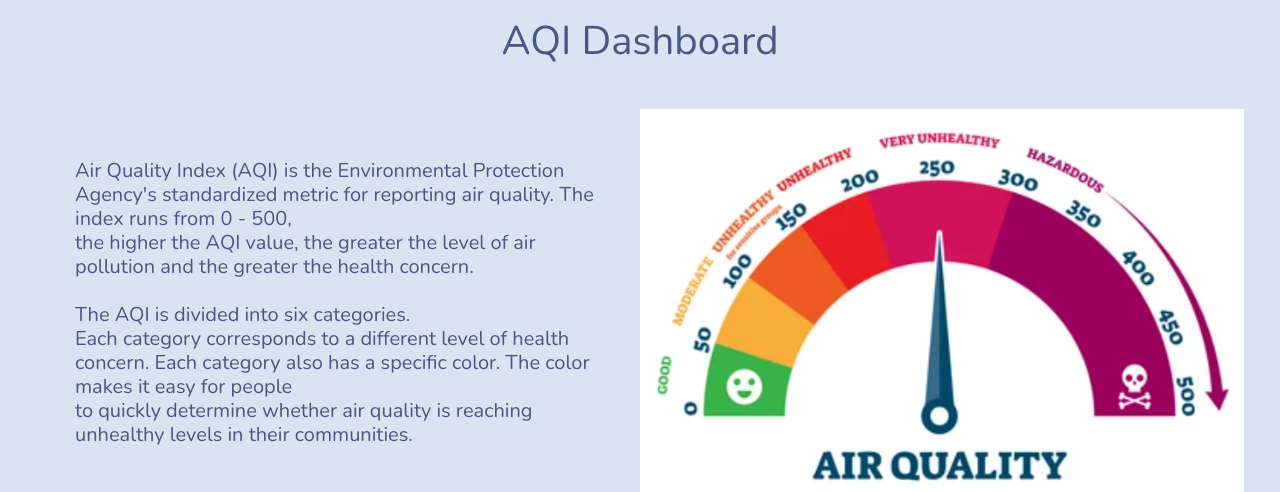
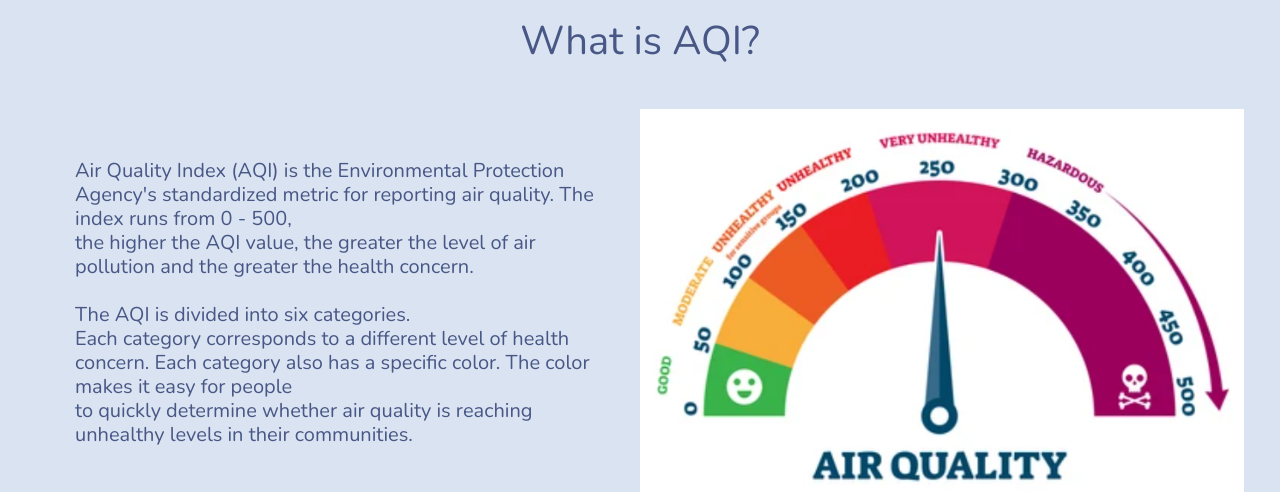
Before and after one commit to andrew-m-vick/project-3-group-08, a Flask app: page / in a window 1280 px wide. Shown: the part 57-549 px from the top of that part. Run offline with Flask 3, Linux system fonts and the light colour scheme; the page is wider than the window, and the part outside it is not shown; some libraries are stand-ins or nearby versions.

Commit message:
Update home.html

```diff
--- a/app/templates/home.html
+++ b/app/templates/home.html
@@ -42,7 +42,7 @@
     <div class="container-fluid">
         <div class="row">
             <div class="col-md-12 text-center">
-                <h1>AQI Dashboard</h1>
+                <h1>What is AQI?</h1>
             </div>
         </div>
         <br>
```
